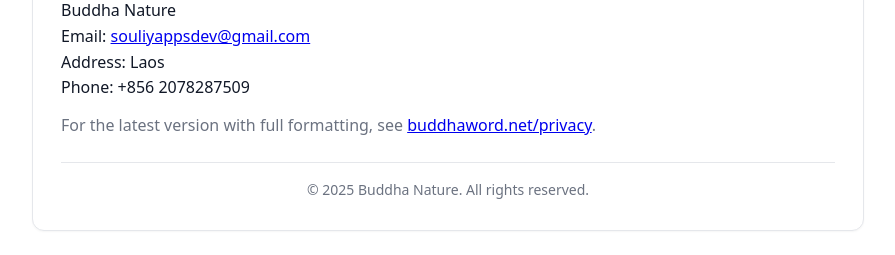
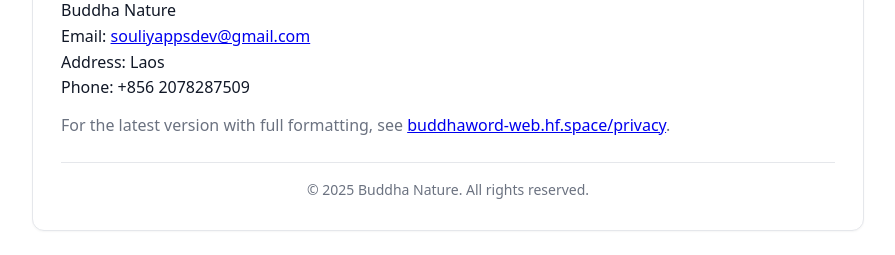
Before and after one commit to SouliyaPPS-Dev/buddhword-web-ssr-free, a PHP site: page /buddhaword/privacy.html in a window 1280 px wide. Shown: the part 1036-1291 px from the top of the page, without its empty margins (192-1087 px from the left). Run offline with PHP 8.4, Linux system fonts and the light colour scheme.

Commit message:
chore: update all site configs and assets to new domain
migrate the site from www.buddhaword.net to buddhaword-web.hf.space across all configuration files, static assets, and helper functions. modify robots.txt, sitemap generators, env files, service worker, privacy policy, and canonical URL handling. additionally add a new Lao TTS audio file and its associated metadata.

```diff
--- a/app/Controllers/SitemapController.php
+++ b/app/Controllers/SitemapController.php
@@ -11,7 +11,7 @@ class SitemapController {
     public function generate() {
         header('Content-Type: application/xml; charset=utf-8');
 
-        $siteUrl = rtrim(getSiteUrl(), '/');
+        $siteUrl = rtrim(getenv('SITE_URL') ?: 'https://buddhaword-web.hf.space', '/');
 
         $urls = [];
         $today = date('Y-m-d');
--- a/app/Helpers/view.php
+++ b/app/Helpers/view.php
@@ -2,7 +2,7 @@
 
 function getSiteUrl() {
     $siteUrl = $_ENV['SITE_URL'] ?? '';
-    $canonical = 'https://www.buddhaword.net';
+    $canonical = 'https://buddhaword-web.hf.space';
 
     // If SITE_URL is set and it's a free.nf address, override to canonical
     if ($siteUrl && stripos($siteUrl, 'free.nf') !== false) {
@@ -18,8 +18,8 @@ function getSiteUrl() {
     $scheme = (!empty($_SERVER['HTTPS']) && $_SERVER['HTTPS'] !== 'off') ? 'https' : 'http';
     $host = $_SERVER['HTTP_HOST'] ?? 'localhost';
 
-    // Map known InfinityFree hosts to canonical domain
-    if (stripos($host, 'free.nf') !== false || stripos($host, 'byet.com') !== false) {
+    // Map non-production hosts to canonical domain
+    if (stripos($host, 'localhost') !== false || stripos($host, 'free.nf') !== false || stripos($host, 'byet.com') !== false || stripos($host, '.hf.space') !== false) {
         return $canonical;
     }
 
--- a/public/privacy.html
+++ b/public/privacy.html
@@ -9,7 +9,7 @@
     />
     <title>ຄຳສອນພຸດທະ — Privacy Policy</title>
     <meta name="description" content="Privacy Policy for the ຄຳສອນພຸດທະ app" />
-    <link rel="canonical" href="https://www.buddhaword.net/privacy" />
+    <link rel="canonical" href="https://buddhaword-web.hf.space/privacy" />
     <style>
       :root {
         --fg: #111827;
@@ -152,7 +152,7 @@
 
         <p class="muted">
           For the latest version with full formatting, see
-          <a href="/privacy">buddhaword.net/privacy</a>.
+           <a href="/privacy">buddhaword-web.hf.space/privacy</a>.
         </p>
 
         <div class="footer">© 2025 Buddha Nature. All rights reserved.</div>
--- a/public/robots.txt
+++ b/public/robots.txt
@@ -1,4 +1,4 @@
 User-agent: *
 Allow: /
 
-Sitemap: https://www.buddhaword.net/sitemap.xml
+Sitemap: https://buddhaword-web.hf.space/sitemap.xml
--- a/public/sw.js
+++ b/public/sw.js
@@ -195,7 +195,7 @@ self.addEventListener("fetch", function (event) {
     request.headers.get("Accept").includes("text/html")
   ) {
     if (url.hostname === 'buddhaword.net') {
-      url.hostname = 'www.buddhaword.net';
+      url.hostname = 'buddhaword-web.hf.space';
       url.protocol = 'https:';
       event.respondWith(Response.redirect(url.toString(), 301));
       return;
--- a/sitemap-generate.php
+++ b/sitemap-generate.php
@@ -37,7 +37,7 @@ use App\Models\Calendar;
 use App\Models\PdfBook;
 
 // Detect site URL
-$siteUrl = rtrim($_ENV['SITE_URL'] ?? 'https://www.buddhaword.net', '/');
+$siteUrl = rtrim($_ENV['SITE_URL'] ?? 'https://buddhaword-web.hf.space', '/');
 
 // ISO date now
 $now = date('Y-m-d\TH:i:s.v\Z', time());
```
Also changed, not shown: 2 other files.
